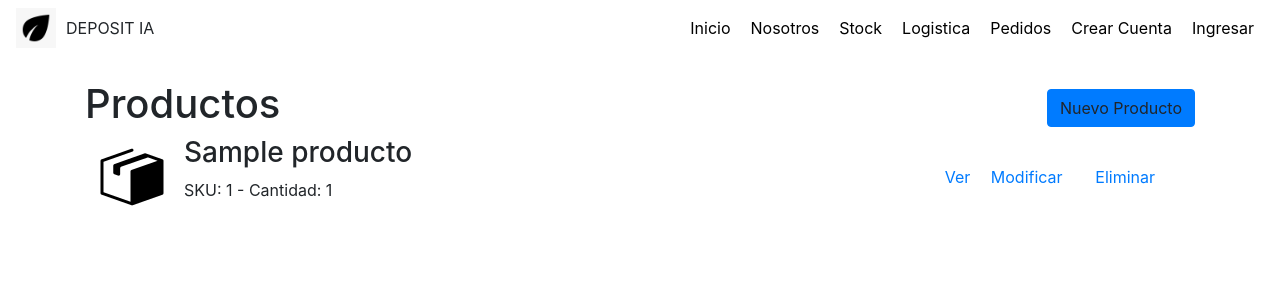
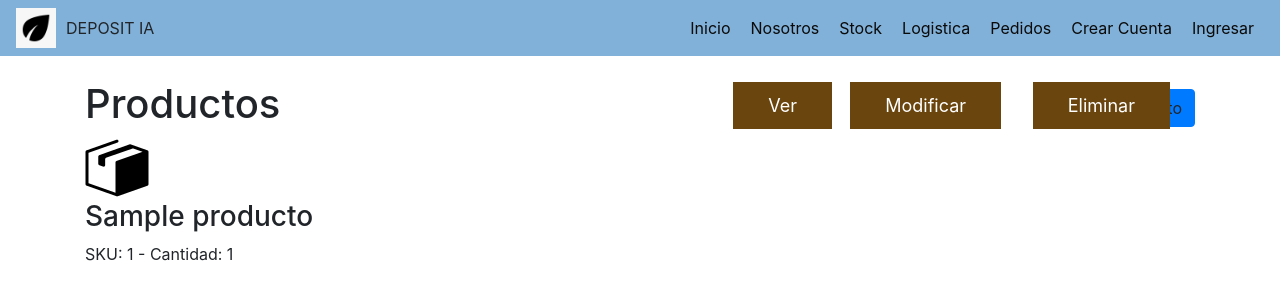
Before and after one commit to fgmamoris/seminario1, a Django app: page /lista_productos/ in a window 1280 px wide. Shown: the top 301 px of the page. Run offline with Django 4.2, Linux system fonts and the light colour scheme; tables that the repository leaves empty hold one stand-in row (values such as "Sample post"); some libraries are stand-ins or nearby versions.

Commit message:
Avances unificación.

```diff
--- a/tienda/static/css/style.css
+++ b/tienda/static/css/style.css
@@ -21,9 +21,14 @@
     font-size: 36pt;
   }
 }
+body.inicio {
+  background-image: url("../static/img/depositoInicio.jpg");
+  background-size: cover;
+}
+
 /* Estilos generales del navbar */
 .navbar {
-  background-color: white;
+  background-color: rgb(129, 177, 216);
   display: flex;
   justify-content: space-between;
   align-items: center;
@@ -61,7 +66,7 @@
 
 .menu a {
   text-decoration: none;
-  color: black;
+  color: rgb(10, 10, 10);
   padding: 5px 10px;
   position: relative;
 }
@@ -74,8 +79,8 @@
 .submenu-content {
   display: none;
   position: absolute;
-  background-color: white;
-  box-shadow: 0 2px 4px rgba(0, 0, 0, 0.2);
+  background-color: rgb(63, 108, 158);
+  box-shadow: 0 2px 4px rgba(154, 155, 189, 0.2);
   top: 100%; /* Ajuste para que el submenú aparezca en la misma posición que el menú */
   left: 0; /* Ajuste para que el submenú aparezca a la derecha del menú */
   min-width: 150px; /* Ancho mínimo del submenú */
@@ -103,13 +108,28 @@
 /* Estilos del elemento seleccionado */
 .menu a:hover,
 .menu a.selected {
-  background-color: black;
-  color: white;
+  background-color: rgb(61, 54, 153);
+  color: rgb(0, 0, 0);
 }
 
 /* Nuevos estilos agregados */
+#prueba {
+  background-color: red;
+  display: block;
+}
+.button {
+  background-color: #6b450e;
+  border: none;
+  color: white;
+  padding: 10px 35px;
+  text-align: center;
+  text-decoration: none;
+  display: inline-block;
+  font-size: 18px;
+}
+
 .producto {
-  display: flex;
+  display: block;
   align-items: center;
   margin-bottom: 20px;
 }
@@ -126,10 +146,22 @@
 .acciones {
   display: flex;
   justify-content: space-between;
+  text-align: center;
+  margin-top: -200px;
+  float: right;
+  color: rgba(255, 255, 255, 1);
 }
 
 .acciones a {
   margin-right: 10px;
+  background-color: #6b450e !important;
+  border: none;
+  color: white;
+  padding: 10px 35px;
+  text-align: center;
+  text-decoration: none;
+  display: inline-block;
+  font-size: 18px;
 }
 .ImnMyf {
   background-color: rgba(255, 255, 255, 1);
@@ -190,9 +222,12 @@
   background-color: rgba(255, 255, 255, 1);
   border-color: rgba(107, 69, 14, 1);
   color: rgba(107, 69, 14, 1);
-  font-family: 'Open Sans';
+  font-family: "Open Sans";
   font-size: 13pt;
   line-height: 22px;
+}
+#TEST {
+  background-color: BLUE;
 }
 
 @media only screen and (max-width: 479px) {
@@ -408,7 +443,7 @@
 }
 
 .zfr3Q {
-  font-family: 'Open Sans';
+  font-family: "Open Sans";
   color: rgba(33, 33, 33, 1);
   font-size: 13pt;
   line-height: 1.6;
@@ -472,7 +507,7 @@
 }
 
 .OmQG5e {
-  font-family: 'Open Sans';
+  font-family: "Open Sans";
   font-size: 18pt;
   line-height: 1.3;
   margin-top: 20px;
@@ -536,7 +571,7 @@
 }
 
 .PsKE7e {
-  font-family: 'Open Sans';
+  font-family: "Open Sans";
   font-weight: 400;
   font-size: 12pt;
   padding-left: 6px;
@@ -581,7 +616,7 @@
 }
 
 .jgXgSe {
-  font-family: 'Open Sans';
+  font-family: "Open Sans";
   font-weight: 400;
   font-size: 12pt;
   line-height: 1.88;
@@ -609,7 +644,7 @@
 }
 
 .hDrhEe {
-  font-family: 'Open Sans';
+  font-family: "Open Sans";
   margin-left: 12px;
   margin-right: 12px;
   padding-right: 6px;
@@ -631,7 +666,7 @@
 }
 
 .ySLm4c {
-  font-family: 'Open Sans';
+  font-family: "Open Sans";
 }
 
 .CbiMKe {
@@ -642,7 +677,7 @@
   background-color: rgba(107, 69, 14, 1);
   border-color: rgba(255, 255, 255, 1);
   color: rgba(255, 255, 255, 1);
-  font-family: 'Open Sans';
+  font-family: "Open Sans";
   font-size: 13pt;
   line-height: 22px;
 }
@@ -711,7 +746,7 @@
   background-color: rgba(255, 255, 255, 1);
   border-color: rgba(107, 69, 14, 1);
   color: rgba(107, 69, 14, 1);
-  font-family: 'Open Sans';
+  font-family: "Open Sans";
   font-size: 13pt;
   line-height: 22px;
 }
@@ -894,7 +929,7 @@
   background-color: rgba(255, 255, 255, 1);
   border-color: rgba(107, 69, 14, 1);
   color: rgba(107, 69, 14, 1);
-  font-family: 'Open Sans';
+  font-family: "Open Sans";
   font-size: 13pt;
   line-height: 22px;
 }
@@ -952,7 +987,7 @@
   background-color: rgba(255, 255, 255, 1);
   border-color: rgba(107, 69, 14, 1);
   color: rgba(107, 69, 14, 1);
-  font-family: 'Open Sans';
+  font-family: "Open Sans";
   font-size: 13pt;
   line-height: 22px;
 }
@@ -989,7 +1024,7 @@
   background-color: rgba(107, 69, 14, 1);
   border-color: rgba(255, 255, 255, 1);
   color: rgba(255, 255, 255, 1);
-  font-family: 'Open Sans';
+  font-family: "Open Sans";
   font-size: 13pt;
   line-height: 22px;
 }
@@ -1028,7 +1063,7 @@
 .xkUom {
   border-color: rgba(107, 69, 14, 1);
   color: rgba(107, 69, 14, 1);
-  font-family: 'Open Sans';
+  font-family: "Open Sans";
   font-size: 13pt;
   line-height: 22px;
 }
@@ -1039,7 +1074,7 @@
 
 .KjwKmc {
   color: rgba(107, 69, 14, 1);
-  font-family: 'Open Sans';
+  font-family: "Open Sans";
   font-size: 13pt;
   line-height: 22px;
 }
@@ -1051,7 +1086,7 @@
 .lQAHbd .xkUom {
   border-color: rgba(255, 255, 255, 1);
   color: rgba(255, 255, 255, 1);
-  font-family: 'Open Sans';
+  font-family: "Open Sans";
   font-size: 13pt;
   line-height: 22px;
 }
@@ -1062,13 +1097,17 @@
 
 .lQAHbd .KjwKmc {
   color: rgba(255, 255, 255, 1);
-  font-family: 'Open Sans';
+  font-family: "Open Sans";
   font-size: 13pt;
   line-height: 22px;
 }
 
 .lQAHbd .KjwKmc:hover {
   background-color: rgba(255, 255, 255, 0.1000000015);
+}
+
+section[id="h.4a9d518ede350020_0"] .IFuOkc:before {
+  opacity: 0.2;
 }
 
 @media only screen and (max-width: 479px) {
@@ -1102,7 +1141,7 @@
 .cJgDec .xkUom {
   border-color: rgba(255, 255, 255, 1);
   color: rgba(255, 255, 255, 1);
-  font-family: 'Open Sans';
+  font-family: "Open Sans";
   font-size: 13pt;
   line-height: 22px;
 }
@@ -1113,7 +1152,7 @@
 
 .cJgDec .KjwKmc {
   color: rgba(255, 255, 255, 1);
-  font-family: 'Open Sans';
+  font-family: "Open Sans";
   font-size: 13pt;
   line-height: 22px;
 }
@@ -1149,7 +1188,7 @@
 .tpmmCb .xkUom {
   border-color: rgba(31, 31, 31, 1);
   color: rgba(31, 31, 31, 1);
-  font-family: 'Open Sans';
+  font-family: "Open Sans";
   font-size: 13pt;
   line-height: 22px;
 }
@@ -1160,7 +1199,7 @@
 
 .tpmmCb .KjwKmc {
   color: rgba(31, 31, 31, 1);
-  font-family: 'Open Sans';
+  font-family: "Open Sans";
   font-size: 13pt;
   line-height: 22px;
 }
@@ -1196,7 +1235,7 @@
 .gk8rDe .xkUom {
   border-color: rgba(107, 69, 14, 1);
   color: rgba(107, 69, 14, 1);
-  font-family: 'Open Sans';
+  font-family: "Open Sans";
   font-size: 13pt;
   line-height: 22px;
 }
@@ -1207,7 +1246,7 @@
 
 .gk8rDe .KjwKmc {
   color: rgba(107, 69, 14, 1);
-  font-family: 'Open Sans';
+  font-family: "Open Sans";
   font-size: 13pt;
   line-height: 22px;
 }
@@ -1243,7 +1282,7 @@
 .O13XJf .xkUom {
   border-color: rgba(255, 255, 255, 1);
   color: rgba(255, 255, 255, 1);
-  font-family: 'Open Sans';
+  font-family: "Open Sans";
   font-size: 13pt;
   line-height: 22px;
 }
@@ -1254,7 +1293,7 @@
 
 .O13XJf .KjwKmc {
   color: rgba(255, 255, 255, 1);
-  font-family: 'Open Sans';
+  font-family: "Open Sans";
   font-size: 13pt;
   line-height: 22px;
 }
@@ -1288,7 +1327,7 @@
 }
 
 .Y4CpGd {
-  font-family: 'Open Sans';
+  font-family: "Open Sans";
   font-size: 13pt;
 }
 
@@ -1427,7 +1466,3 @@
     font-size: 13pt;
   }
 }
-
-section[id='h.4a9d518ede350020_0'] .IFuOkc:before {
-  opacity: 0.2;
-}
--- a/tienda/templates/home.html
+++ b/tienda/templates/home.html
@@ -35,7 +35,7 @@
 </head>
 
 <body dir="ltr" itemscope="" itemtype="http://schema.org/WebPage" id="yDmH0d" css="yDmH0d"
-    jsaction="GvneHb:.CLIENT;SK99f:.CLIENT;XxLlob:.CLIENT;c7OXCd:.CLIENT;xO31ue:.CLIENT" class="EIlDfe">
+    jsaction="GvneHb:.CLIENT;SK99f:.CLIENT;XxLlob:.CLIENT;c7OXCd:.CLIENT;xO31ue:.CLIENT" class="inicio">
     <div jscontroller="pc62j" jsmodel="iTeaXe" jsaction="rcuQ6b:WYd;GvneHb:og1FDd;vbaUQc:uAM5ec;">
         <div jscontroller="X4BaPc"
             jsaction="rcuQ6b:WYd;o6xM5b:Pg9eo;HuL2Hd:mHeCvf;VMhF5:FFYy5e;sk3Qmb:HI1Mdd;JIbuQc:rSzFEd(z2EeY),aSaF6e(ilzYPe);">
--- a/tienda/templates/lista_productos.html
+++ b/tienda/templates/lista_productos.html
@@ -152,6 +152,7 @@
           >
         </div>
       </div>
+      <div class="row">
         {% for producto in productos %}
         <link rel="stylesheet" href="{% static '/css/style.css' %}" />
         <div class="col-md-12 producto">
@@ -173,6 +174,7 @@
             <!-- <section id="pr2" class="ch"> -->
           </div>
           {% endfor %}
+        </div>
       </div>
     </div>
 
```
Also changed, not shown: tienda/static/img/depositoInicio.jpg (added). Lines whose indentation alone changed are shown as unchanged.
